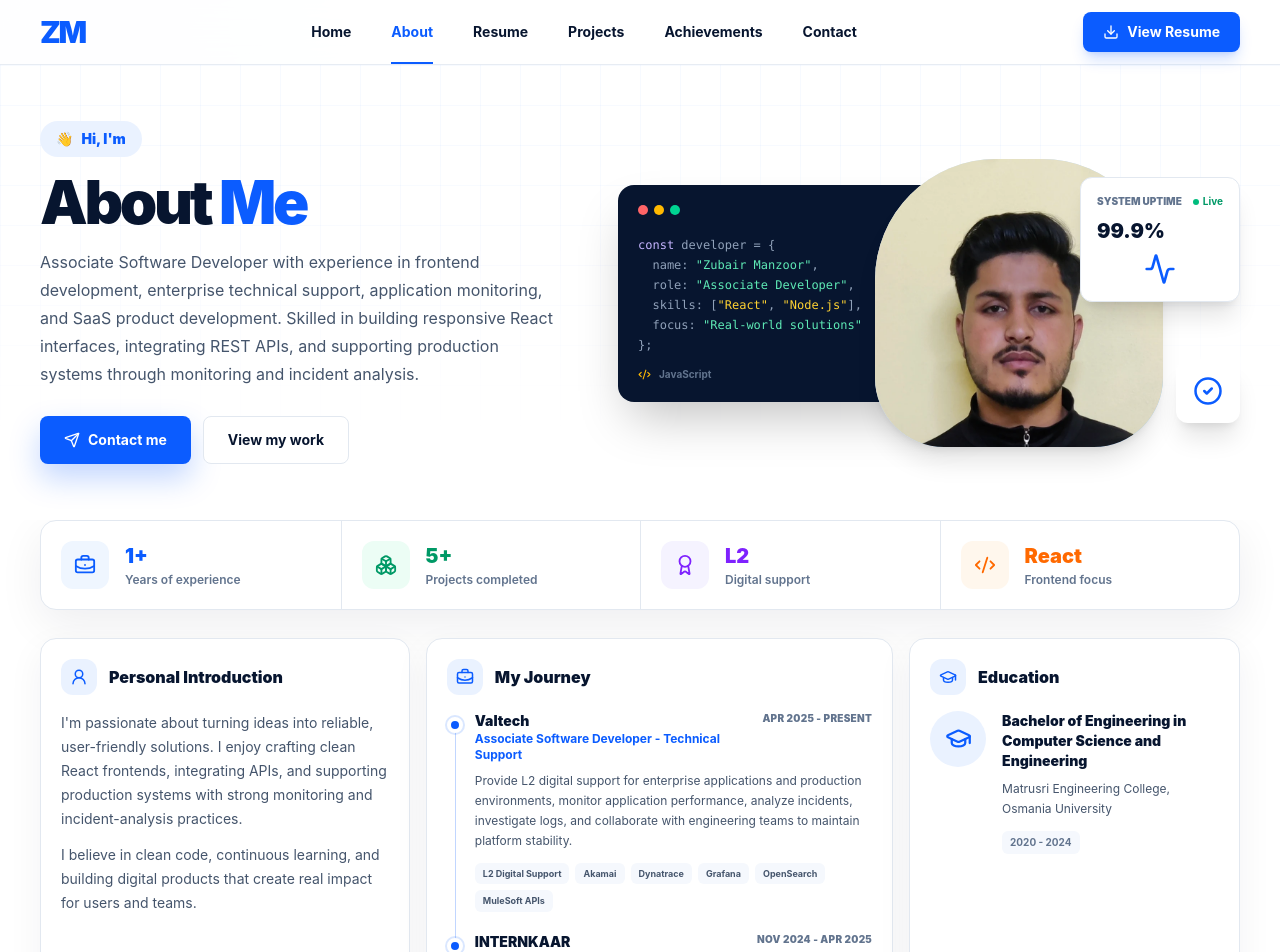
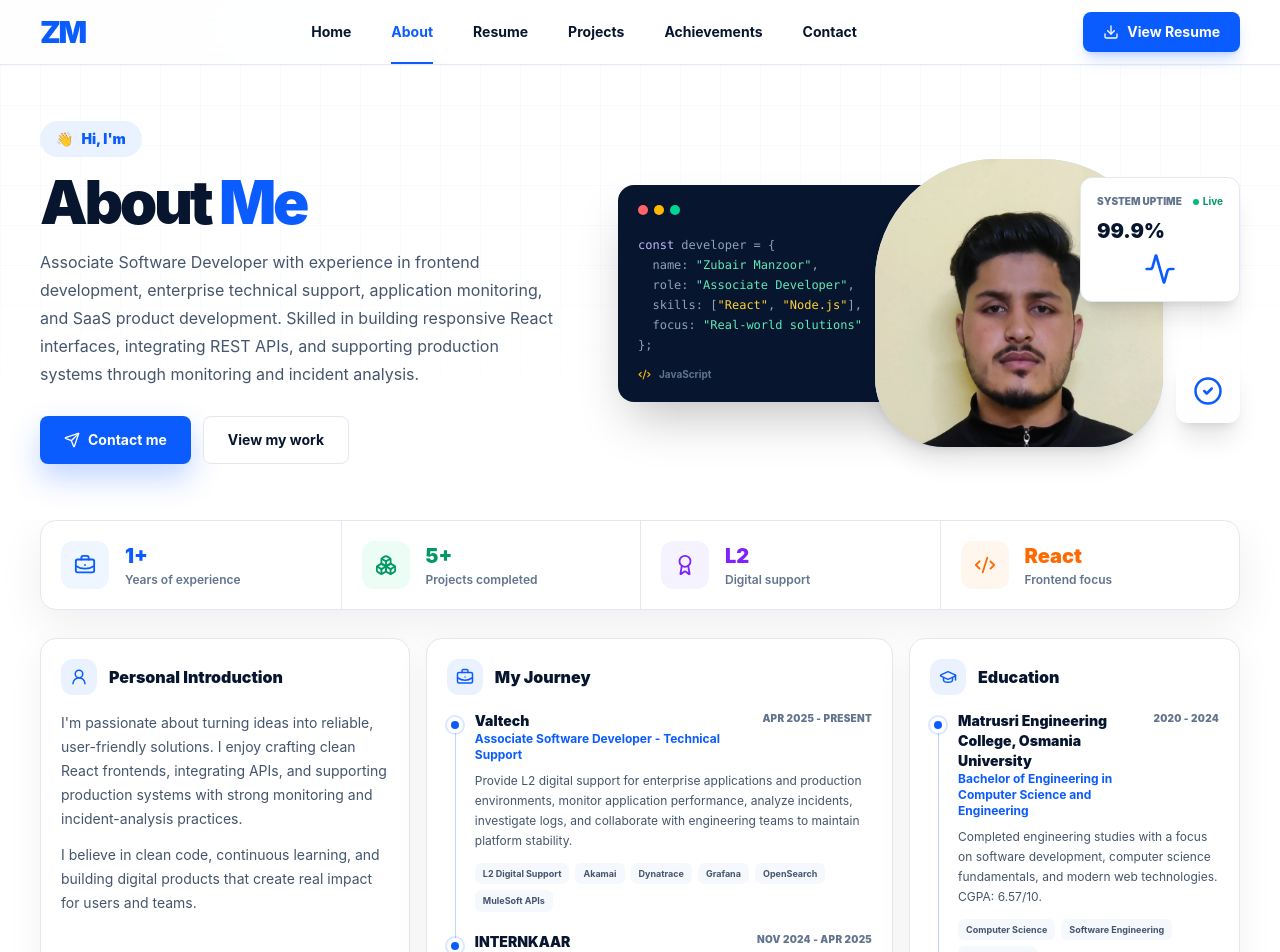
Before and after one commit to L-zubair/zubair-manzoor-portfolio, a React (Vite) app in the folder client/: page /about in a window 1280 px wide. Shown: the top 952 px of the page. Built offline with nearby package versions, Linux system fonts and the light colour scheme.

Commit message:
Show full education on about page

```diff
--- a/client/src/pages/About.jsx
+++ b/client/src/pages/About.jsx
@@ -69,18 +69,7 @@ export default function About() {
           </InfoCard>
 
           <InfoCard title="Education" icon={GraduationCap}>
-            <div className="flex gap-4">
-              <span className="grid size-14 shrink-0 place-items-center rounded-full bg-sky text-blue">
-                <GraduationCap size={27} />
-              </span>
-              <div>
-                <h3 className="text-sm font-black text-ink">{education[0].title}</h3>
-                <p className="mt-2 text-xs leading-5 text-slate-600">{education[0].company}</p>
-                <span className="mt-3 inline-flex rounded-md bg-mist px-2 py-1 text-[10px] font-bold text-slate-500">
-                  {education[0].period}
-                </span>
-              </div>
-            </div>
+            <Timeline items={education} compact />
           </InfoCard>
         </Container>
       </section>
```
